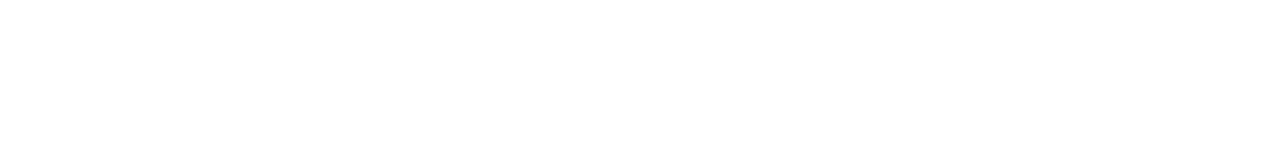
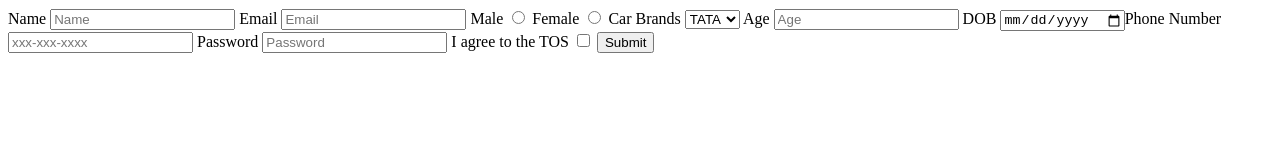
Before and after one commit to acciojob/signup-form-car-vyankateshchavan3333, a website: page main.html in a window 1280 px wide. Drawn offline with Linux system fonts and the light colour scheme.

Commit message:
created a submission

```diff
--- a/main.html
+++ b/main.html
@@ -12,5 +12,33 @@
 </script>
 
 </body>
+	<form method="post">
+	<label for= "name">Name</label>
+	<input type = "text" id="name" placeholder="Name" required>
+		<label for= "email">Email</label>
+	<input type = "email" id="email" placeholder="Email" required>
+
+			<label id="gender_m">Male</label>
+		<input type = "radio" id=gender_m name="gender" required>
+			<label id="gender_f">Female</label>
+		<input type = "radio" id=gender_m name="gender" required>
+	<label for="car">Car Brands</label>
+	<select placeholder="--Please choose an option--" id="car" required>
+		<option>TATA</option>
+		<option>BMW</option>
+	</select>
+		<label for= "age">Age</label>
+	<input type = "number" id="age"placeholder="Age" required>
+		<label for= "dob">DOB</label>
+	<input type = "date"	id="dob" required
+		<label for= "tel">Phone Number</label>
+	<input type = "tel" id="tel" placeholder="xxx-xxx-xxxx" required>
+		<label for= "password">Password</label>
+	<input type = "password" id="password"placeholder="Password"required>
+		<label for="tos">I agree to the TOS</label>
+	<input type = "checkbox" id="tos" required>
+
+	<button type="submit">Submit</button>
+
 
 </html>
```
